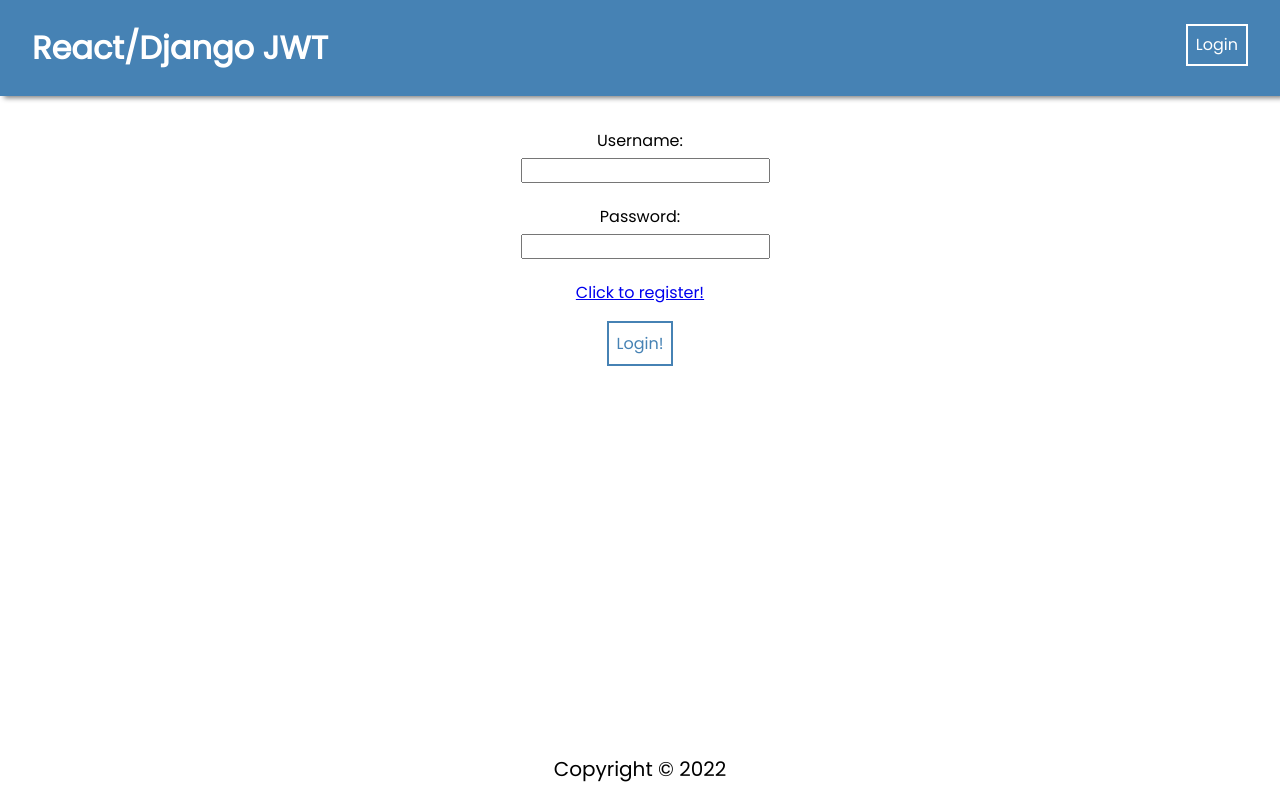
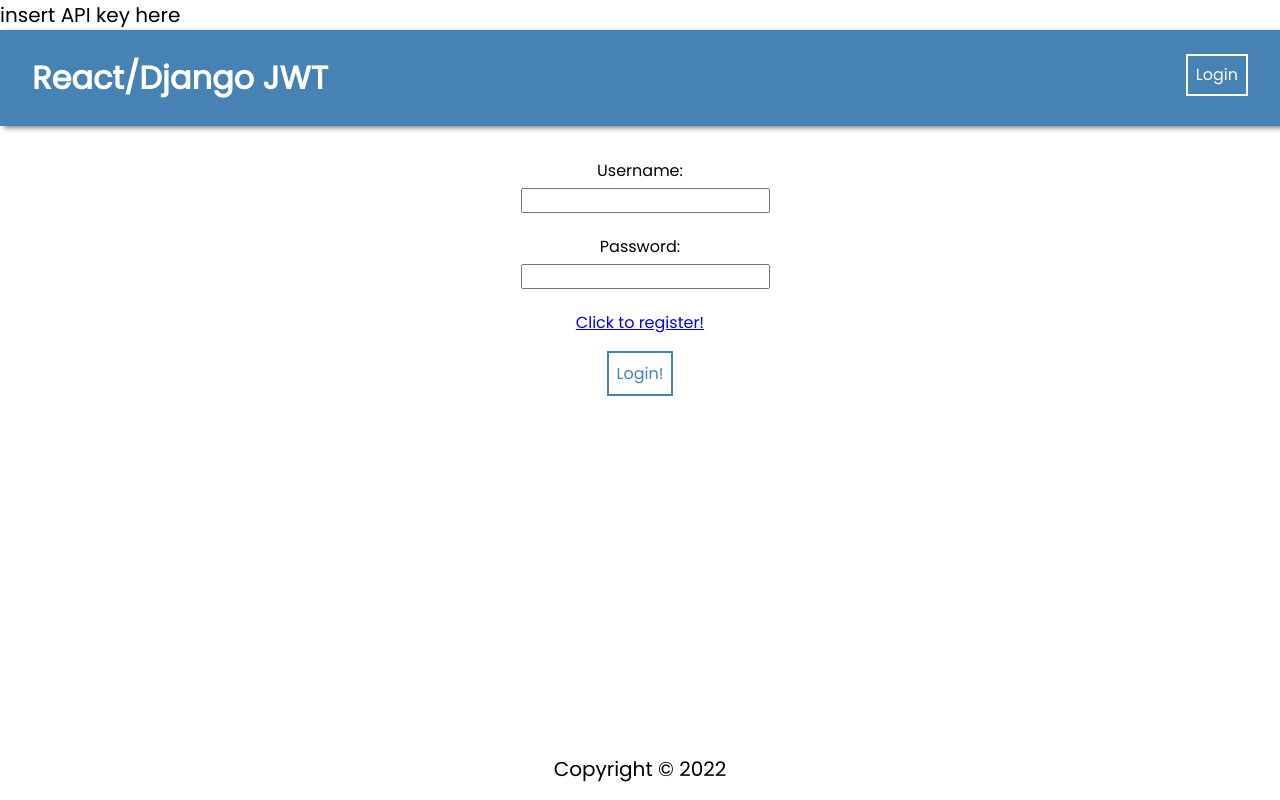
Before and after one commit to NotNanetteKaye/FullStack-youtube-clone, a React (Create React App) app in the folder frontend/: page /login in a window 1280 px wide. Built offline with nearby package versions, Linux system fonts and the light colour scheme.

Commit message:
Successfully imported localKey to frontend Apps.js folder

```diff
--- a/frontend/src/App.js
+++ b/frontend/src/App.js
@@ -1,6 +1,7 @@
 // General Imports
 import { Routes, Route } from "react-router-dom";
 import "./App.css";
+import {KEY} from "./localKey"
 
 // Pages Imports
 import HomePage from "./pages/HomePage/HomePage";
@@ -17,6 +18,7 @@
 function App() {
   return (
     <div>
+      <p>{KEY}</p>
       <Navbar />
       <Routes>
         <Route
--- a/frontend/src/localKey.js
+++ b/frontend/src/localKey.js
@@ -1 +1 @@
-export const KEY = ''
+export const KEY = 'insert API key here'
```
